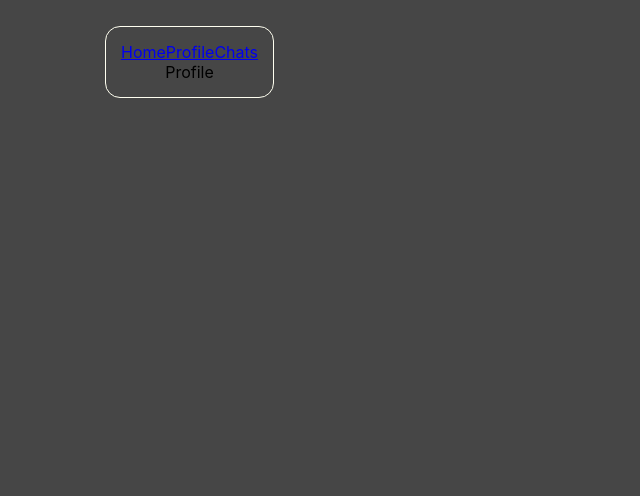
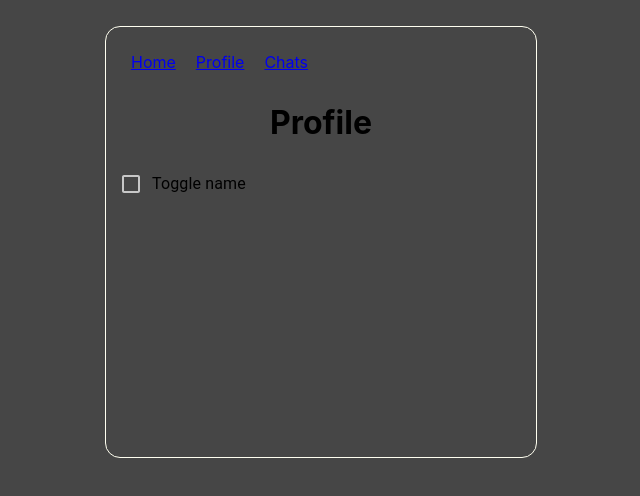
Before and after one commit to DmitriyZhu/react-lessons-lesson2, a React (Create React App) app: page /profile in a window 1280 px wide. Shown: the top 496 px of the page, without its empty margins (335-975 px from the left). Built offline with nearby package versions, Linux system fonts and the light colour scheme.

Commit message:
Lesson5: completed

```diff
--- a/package.json
+++ b/package.json
@@ -12,10 +12,12 @@
     "@testing-library/user-event": "^13.5.0",
     "react": "^17.0.2",
     "react-dom": "^17.0.2",
+    "react-redux": "^7.2.6",
     "react-router-dom": "^6.2.1",
     "react-scripts": "5.0.0",
     "react-toastify": "^8.2.0",
     "react-uuid": "^1.0.2",
+    "redux": "^4.1.2",
     "web-vitals": "^2.1.4"
   },
   "scripts": {
--- a/src/App.css
+++ b/src/App.css
@@ -64,6 +64,10 @@ body{
   border: 1px solid ivory;
   max-width: 400px;
   overflow-y: auto;
+
+  width: 400px;
+  height:400px;
+
 }
 
 .chat {
@@ -104,3 +108,8 @@ body{
   border-bottom: 1px solid ivory;
 
 }
+
+.menuitem{
+  display: table-cell;
+  padding:10px;
+}
--- a/src/App.js
+++ b/src/App.js
@@ -25,17 +25,27 @@ import Chats from './pages/Chats';
 import Undef from './pages/Undef';
 
 
+export const MyThemeContext = React.createContext({ theme: 'dark' });
+
+
+const menu = [
+  {path:'/'             , name: 'Home'},
+  {path:'/profile'      , name: 'Profile'},
+  {path:'/chats/default', name: 'Chats'},
+]
+
 //Just forgot to create new branch
 function App() {
 
   return (
     <div className="App">
+      <MyThemeContext.Provider value={{theme: 'dark'}} />
       <ToastContainer />
       <div className={'messenger'}>
         <div>
-            <Link to='/'>Home</Link>
-            <Link to='/profile'>Profile</Link>
-            <Link to='/chats/default'>Chats</Link>
+            {Object.keys(menu)?.map(index => (
+                <div className={'menuitem'} ><Link to={menu[index].path}>{menu[index].name}</Link></div>
+              ))}
         </div>
         <div>
           <Routes>
--- a/src/components/Chat.js
+++ b/src/components/Chat.js
@@ -19,11 +19,9 @@ import 'react-toastify/dist/ReactToastify.css';
 const Chat = (props) => {
 
 	const theme = useTheme();
-	const {messages} = props;
-
-	console.log(messages);
-
+	let {messages} = props;
   let [list, setList] = useState(messages);
+	console.log('list',list);
   const [message, setMessage] = useState('');
 
   const localAuthor = 'me';
@@ -55,7 +53,15 @@ const Chat = (props) => {
   }
 
   //Focusing input on app start
-  useEffect(() => { messageInput.current.focus(); setList(messages); }, []);
+  useEffect(() => {
+  	console.log('messages', messages)
+  	messageInput.current.focus();
+  	setList(messages);
+  }, []);
+
+  useEffect(() => {
+  	setList(messages);
+  }, [messages]);
 
   useEffect(()=>{},[message, author, list])
 
--- a/src/index.js
+++ b/src/index.js
@@ -9,6 +9,8 @@ import {orange, pink, grey} from "@mui/material/colors";
 import {ThemeProvider} from "@emotion/react";
 
 import { BrowserRouter } from 'react-router-dom';
+import { Provider } from 'react-redux';
+import store from './store';
 
 
 const theme = createTheme({
@@ -23,14 +25,14 @@ const theme = createTheme({
 });
 
 ReactDOM.render(
-  <React.StrictMode>
-    <ThemeProvider theme={theme}>
-      <BrowserRouter>
-        <App />
-      </BrowserRouter>
-    </ThemeProvider>
-  </React.StrictMode>,
-  document.getElementById('root')
+    <Provider store={store}>
+      <ThemeProvider theme={theme}>
+        <BrowserRouter>
+          <App />
+        </BrowserRouter>
+      </ThemeProvider>
+    </Provider>
+  ,document.getElementById('root')
 );
 
 // If you want to start measuring performance in your app, pass a function
--- a/src/pages/Home.js
+++ b/src/pages/Home.js
@@ -1,5 +1,17 @@
+import { useContext } from 'react';
+import { MyThemeContext } from '../App';
+
 const Home = () => {
-	return (<div>Home</div>)
+	const contextValue = useContext(MyThemeContext);
+
+	return (
+		<div>
+			<h1>
+				Home
+			</h1>
+			<b>{contextValue.theme}</b>
+		</div>
+	);
 }
 
 export default Home;
--- a/src/pages/Profile.js
+++ b/src/pages/Profile.js
@@ -1,5 +1,34 @@
+import store from '../store';
+import { useCallback,useState } from 'react';
+import { exampleAction } from '../store/profile/actions';
+import { Checkbox, FormGroup, FormControlLabel } from '@mui/material';
+import { useSelector, useDispatch } from 'react-redux';
+
+
 const Profile = () => {
-	return (<div>Profile</div>)
+	const { showName, name } = useSelector(state => state);
+	const dispatch = useDispatch();
+
+	const toggleShowName = useCallback(() => {
+		dispatch(exampleAction);
+	},[dispatch]);
+
+	return (
+		<div>
+			<h1>Profile</h1>
+			<FormGroup>
+				<FormControlLabel
+					control={
+						<Checkbox onChange={toggleShowName} name={'showName'} checked={showName}  />
+					}
+					label={'Toggle name'}
+				/>
+			</FormGroup>
+			{showName && <div>Name: {name}<img src='/img/superdog.png' ></img></div>}
+
+		</div>
+	);
 }
 
+
 export default Profile;
--- /dev/null
+++ b/src/store/index.js
@@ -0,0 +1,9 @@
+import { createStore } from 'redux';
+import profileReducer from './profile/reducer';
+
+const store = createStore(
+	profileReducer,
+	window.__REDUX_DEVTOOLS_EXTENSION__ && window.__REDUX_DEVTOOLS_EXTENSION__()
+);
+
+export default store;
--- /dev/null
+++ b/src/store/profile/actions.js
@@ -0,0 +1,6 @@
+
+export const EXAMPLE_ACTION = 'EXAMPLE_ACTION';
+
+export const exampleAction = {
+	type: EXAMPLE_ACTION,
+}
--- /dev/null
+++ b/src/store/profile/reducer.js
@@ -0,0 +1,21 @@
+import { exampleAction, EXAMPLE_ACTION } from './actions';
+
+const initialState = {
+	showName: false,
+	name: 'John Ceena'
+}
+
+const profileReducer = (state = initialState,action) => {
+	switch(action.type){
+		case EXAMPLE_ACTION:
+			return {
+				...state,
+				showName: !state.showName
+			}
+		default:
+			return state;
+
+	}
+}
+
+export default profileReducer;
```
Also changed, not shown: public/img/superdog.PNG (added), 1 other file (tests, documents, lock files or other folders).
